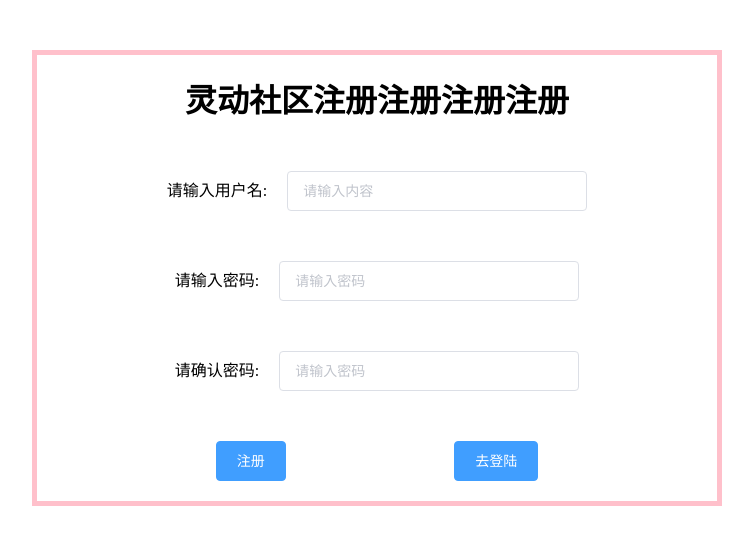
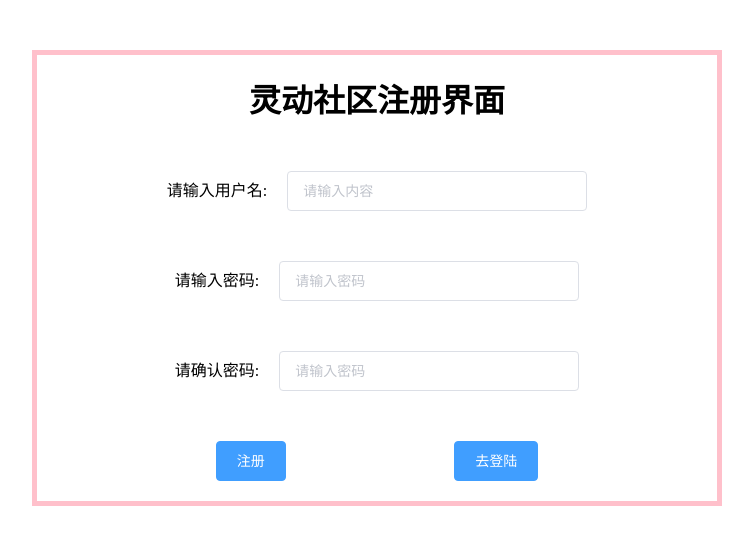
Before and after one commit to cuiacui/ldsq, a Vue app: page /login in a window 1280 px wide. Shown: the top 544 px of the page, without its empty margins (263-1016 px from the left). Built offline with nearby package versions, Linux system fonts and the light colour scheme; a small style sheet from the web is missing.

Commit message:
换了标题

```diff
--- a/src/views/houtai/Login.vue
+++ b/src/views/houtai/Login.vue
@@ -1,7 +1,7 @@
 
 <template>
   <div id="login">
-    <h1>灵动社区注册注册注册注册</h1>
+    <h1>灵动社区注册界面</h1>
     <p>
       <span>请输入用户名:</span
       ><el-input
```
